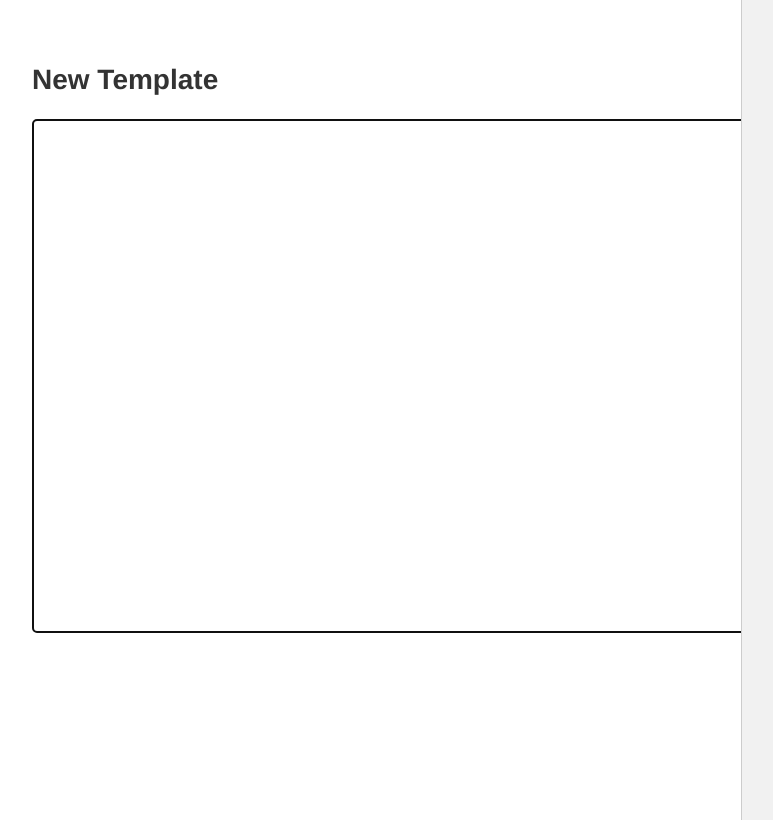
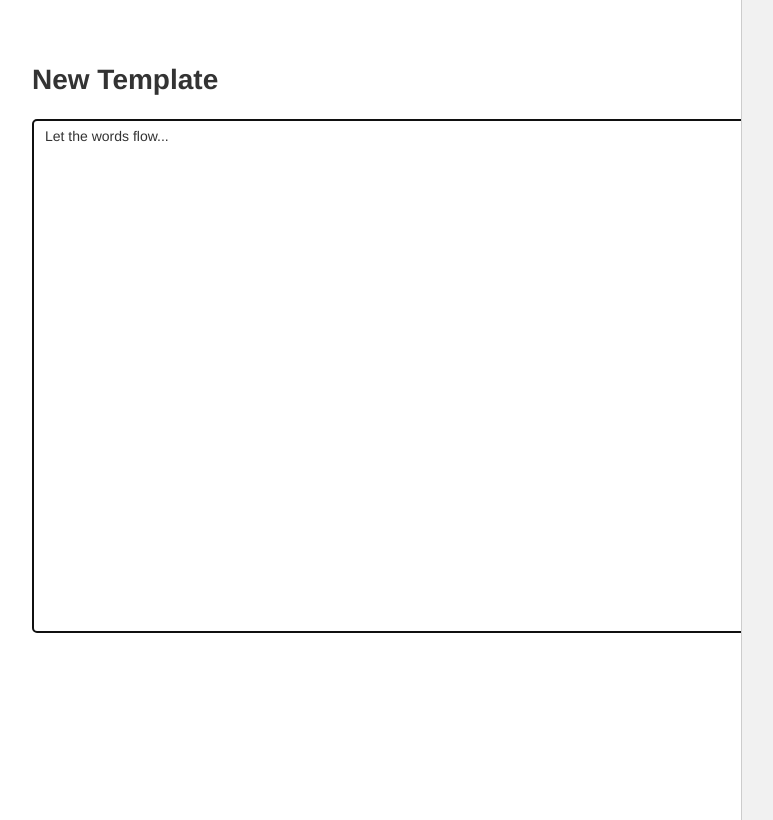
Before and after one commit to theterminalguy/writeonce, a React (Create React App) app: page / in a window 1280 px wide. Shown: the whole page, without its empty margins (218-991 px from the left). Built offline with nearby package versions, Linux system fonts and the light colour scheme.

Commit message:
show placeholder for content editable

```diff
--- a/src/components/editors/vanilla/components/editor/index.css
+++ b/src/components/editors/vanilla/components/editor/index.css
@@ -21,3 +21,9 @@ div.vanilla__editor-container h1 {
     margin: 0.67em 0;
     max-width: 82%;
 }
+
+div.vanilla__editor[contenteditable=true]:empty:before{
+  content: attr(placeholder);
+  pointer-events: none;
+  display: block; /* For Firefox */
+}
--- a/src/components/editors/vanilla/components/editor/index.tsx
+++ b/src/components/editors/vanilla/components/editor/index.tsx
@@ -58,6 +58,7 @@ export default function Editor({ title }: { title: string }) {
         contentEditable={true}
         suppressContentEditableWarning={true}
         className="vanilla__editor"
+        placeholder="Let the words flow..."
       ></div>
       <FloatingToolBarPlugin />
     </div>
```
